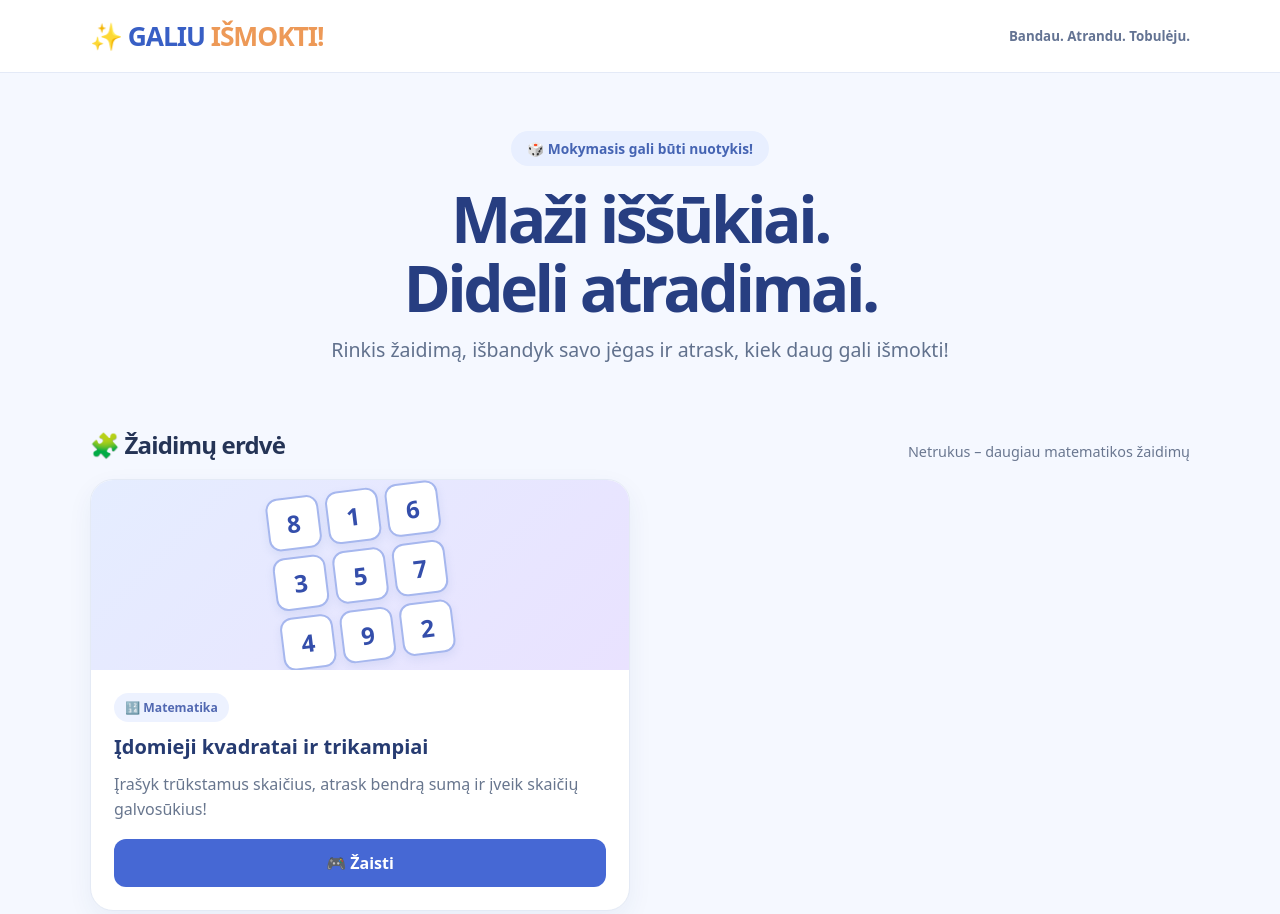
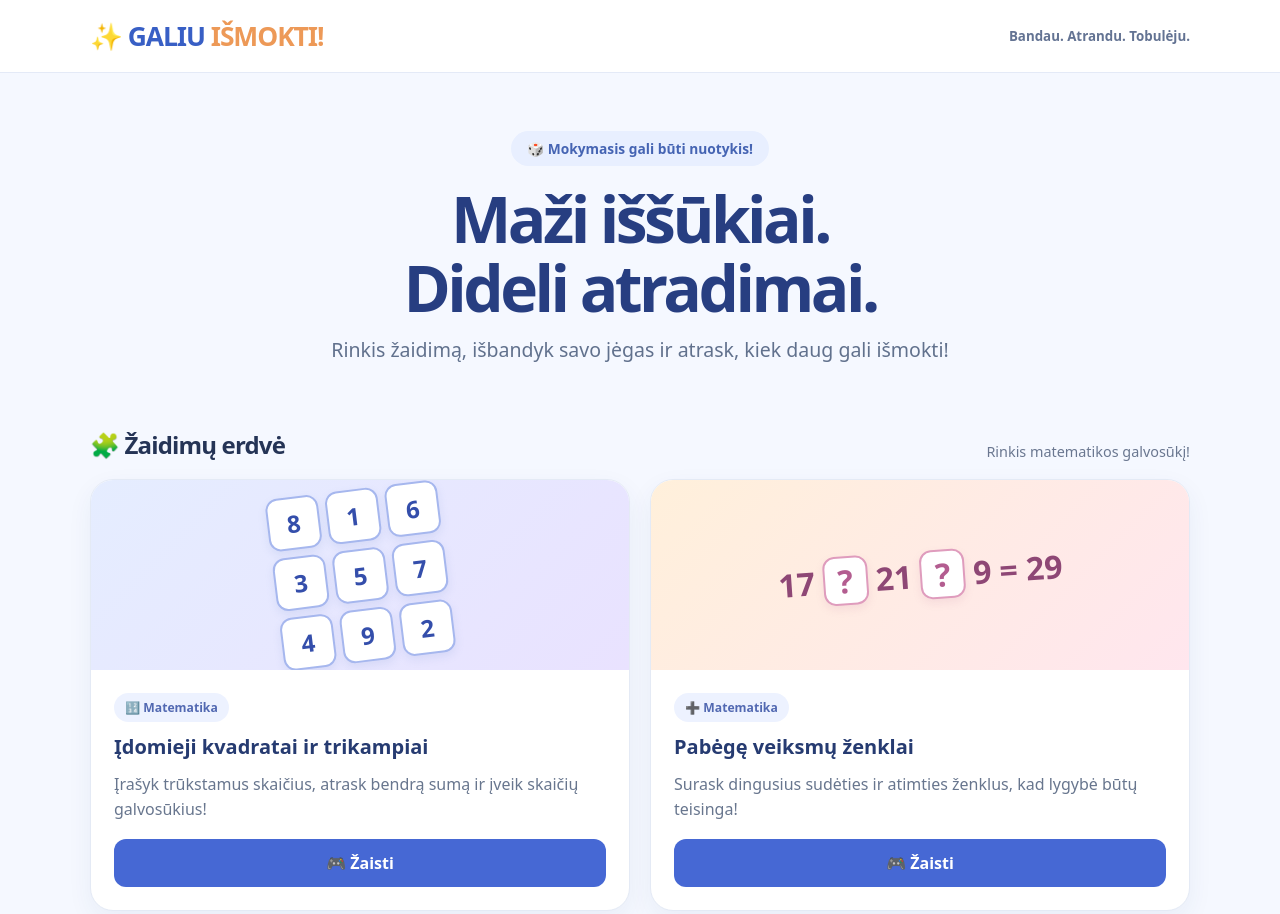
Before and after one commit to loretukis/galiuismokti, a plain HTML site: page index.html in a window 1280 px wide. Shown: the top 914 px of the page. Drawn offline with Linux system fonts and the light colour scheme.

Commit message:
Update index.html

```diff
--- a/index.html
+++ b/index.html
@@ -24,13 +24,16 @@
     .filter{cursor:pointer;border:1px solid #dce4f5;background:white;color:#52627f;border-radius:99px;padding:10px 17px;font-weight:750}
     .filter:hover,.filter:focus-visible{border-color:#6484d5;outline:2px solid transparent}
     .filter.active{background:#4567d1;color:white;border-color:#4567d1}
-    .cards{display:grid;grid-template-columns:minmax(0,540px);gap:20px;padding-bottom:64px}
+    .cards{display:grid;grid-template-columns:repeat(2,minmax(0,1fr));gap:20px;padding-bottom:64px}
     .card{background:#fff;border:1px solid #e4eaf5;border-radius:23px;overflow:hidden;box-shadow:0 9px 26px rgba(42,67,115,.06);display:flex;flex-direction:column}
     .art{height:190px;display:grid;place-items:center;position:relative;overflow:hidden}
     .art.math{background:linear-gradient(135deg,#e5edff,#e9e2ff)}
+    .art.signs{background:linear-gradient(135deg,#fff0db,#ffe6ee)}
     .art.future{background:linear-gradient(135deg,#fff2db,#ffe5ec)}
     .mini-grid{display:grid;grid-template-columns:repeat(3,53px);gap:7px;transform:rotate(-7deg)}
     .mini-grid span{display:grid;place-items:center;height:53px;background:#fff;border:2px solid #a6b7ee;border-radius:12px;color:#344eab;font-size:1.5rem;font-weight:900;box-shadow:0 4px 8px #8195d02a}
+    .sign-example{display:flex;align-items:center;justify-content:center;gap:8px;transform:rotate(-4deg);font-weight:900;color:#8e4775;font-size:clamp(1.25rem,3vw,2rem)}
+    .sign-example .missing{display:grid;place-items:center;width:45px;height:49px;background:#fff;border:2px solid #df9cbd;border-radius:12px;color:#b35d90;box-shadow:0 4px 8px #b76e9620}
     .future-icon{font-size:5rem;transform:rotate(-10deg)}
     .card-body{padding:23px;display:flex;flex-direction:column;flex:1;gap:12px}
     .tag{font-size:.76rem;font-weight:850;color:#5269b2;background:#edf2ff;padding:6px 11px;border-radius:99px;align-self:flex-start}
@@ -40,6 +43,7 @@
     .action:hover{background:#3455bf}.action.disabled{background:#edf0f7;color:#8390a8;cursor:default}
     .empty{display:none;background:white;border:1px dashed #cbd5e9;border-radius:16px;padding:26px;color:#67758e}
     footer{border-top:1px solid #e1e8f5;text-align:center;padding:24px 0 34px;color:#7a869b;font-size:.9rem}
+    @media(max-width:700px){.cards{grid-template-columns:minmax(0,1fr)}}
     @media(max-width:550px){.top small{display:none}.hero{padding:42px 0 28px}.section-head{display:block}.hint{display:block;margin-top:6px}.art{height:170px}}
   </style>
 </head>
@@ -52,11 +56,15 @@
       <p>Rinkis žaidimą, išbandyk savo jėgas ir atrask, kiek daug gali išmokti!</p>
     </section>
     <section aria-labelledby="games-title">
-      <div class="section-head"><h2 id="games-title">🧩 Žaidimų erdvė</h2><span class="hint">Netrukus – daugiau matematikos žaidimų</span></div>
+      <div class="section-head"><h2 id="games-title">🧩 Žaidimų erdvė</h2><span class="hint">Rinkis matematikos galvosūkį!</span></div>
       <div class="cards" id="cards">
         <article class="card" data-category="matematika">
           <div class="art math" aria-hidden="true"><div class="mini-grid"><span>8</span><span>1</span><span>6</span><span>3</span><span>5</span><span>7</span><span>4</span><span>9</span><span>2</span></div></div>
           <div class="card-body"><span class="tag">🔢 Matematika</span><h3>Įdomieji kvadratai ir trikampiai</h3><p>Įrašyk trūkstamus skaičius, atrask bendrą sumą ir įveik skaičių galvosūkius!</p><a class="action" href="zaidimai/kvadratai-trikampiai/">🎮 Žaisti</a></div>
+        </article>
+        <article class="card" data-category="matematika">
+          <div class="art signs" aria-hidden="true"><div class="sign-example"><span>17</span><span class="missing">?</span><span>21</span><span class="missing">?</span><span>9</span><span>= 29</span></div></div>
+          <div class="card-body"><span class="tag">➕ Matematika</span><h3>Pabėgę veiksmų ženklai</h3><p>Surask dingusius sudėties ir atimties ženklus, kad lygybė būtų teisinga!</p><a class="action" href="zaidimai/pabege-veiksmu-zenklai/">🎮 Žaisti</a></div>
         </article>
       </div>
     </section>
```
